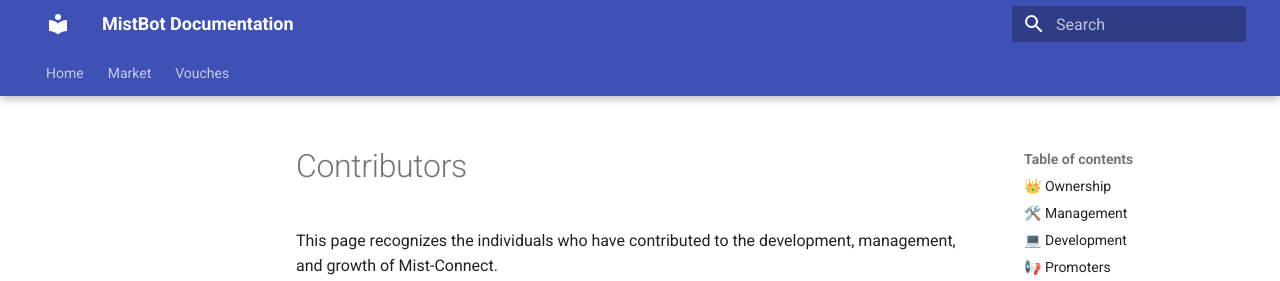
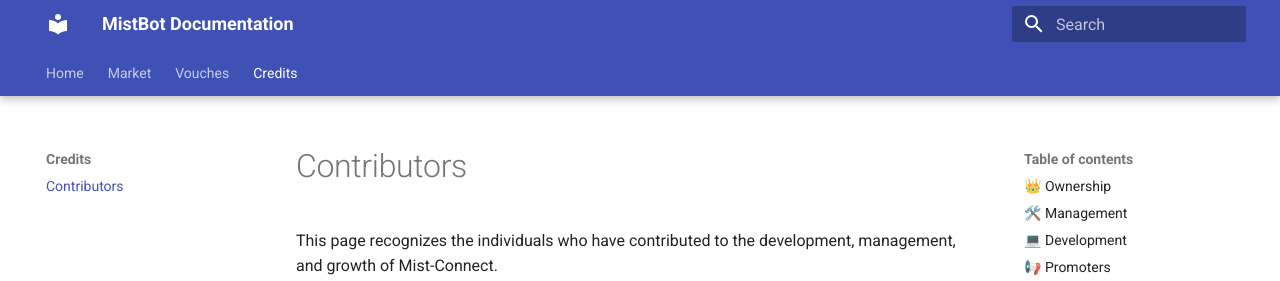
Before and after one commit to itamar11-idk/mistbotdocs, an MkDocs documentation site: the page built from docs/contributors.md, in a window 1280 px wide. Shown: the top 281 px of the page. Built offline with MkDocs 1.6.1 and Material for MkDocs 9.7.7, drawn with Linux system fonts in a browser that asks for light colours.

Commit message:
Update mkdocs.yml

```diff
--- a/mkdocs.yml
+++ b/mkdocs.yml
@@ -15,3 +15,5 @@
       - Overview: market/overview.md
   - Vouches:
       - Vouching System: vouches/system.md
+  - Credits:
+      - Contributors: contributors.md
```
